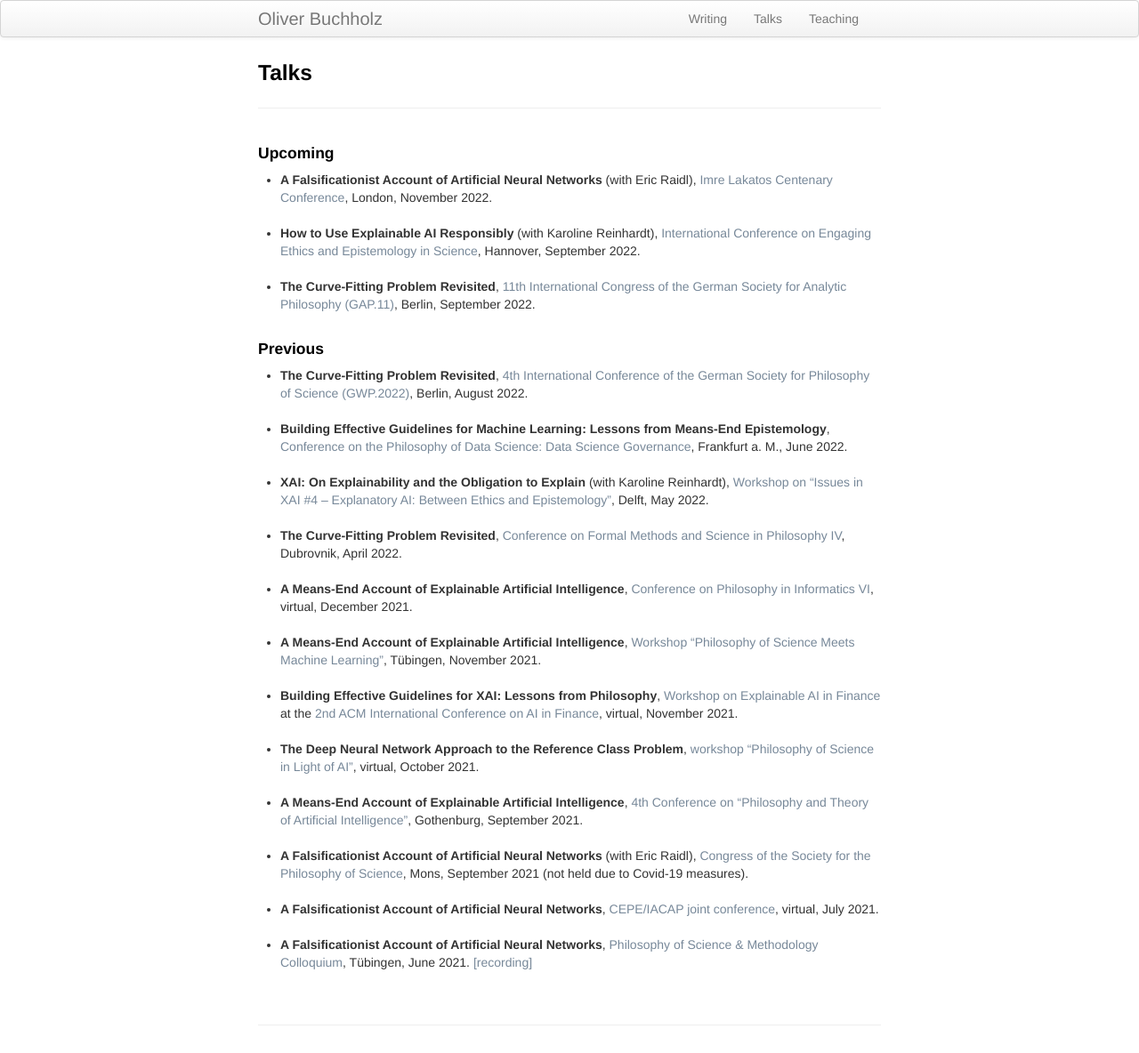
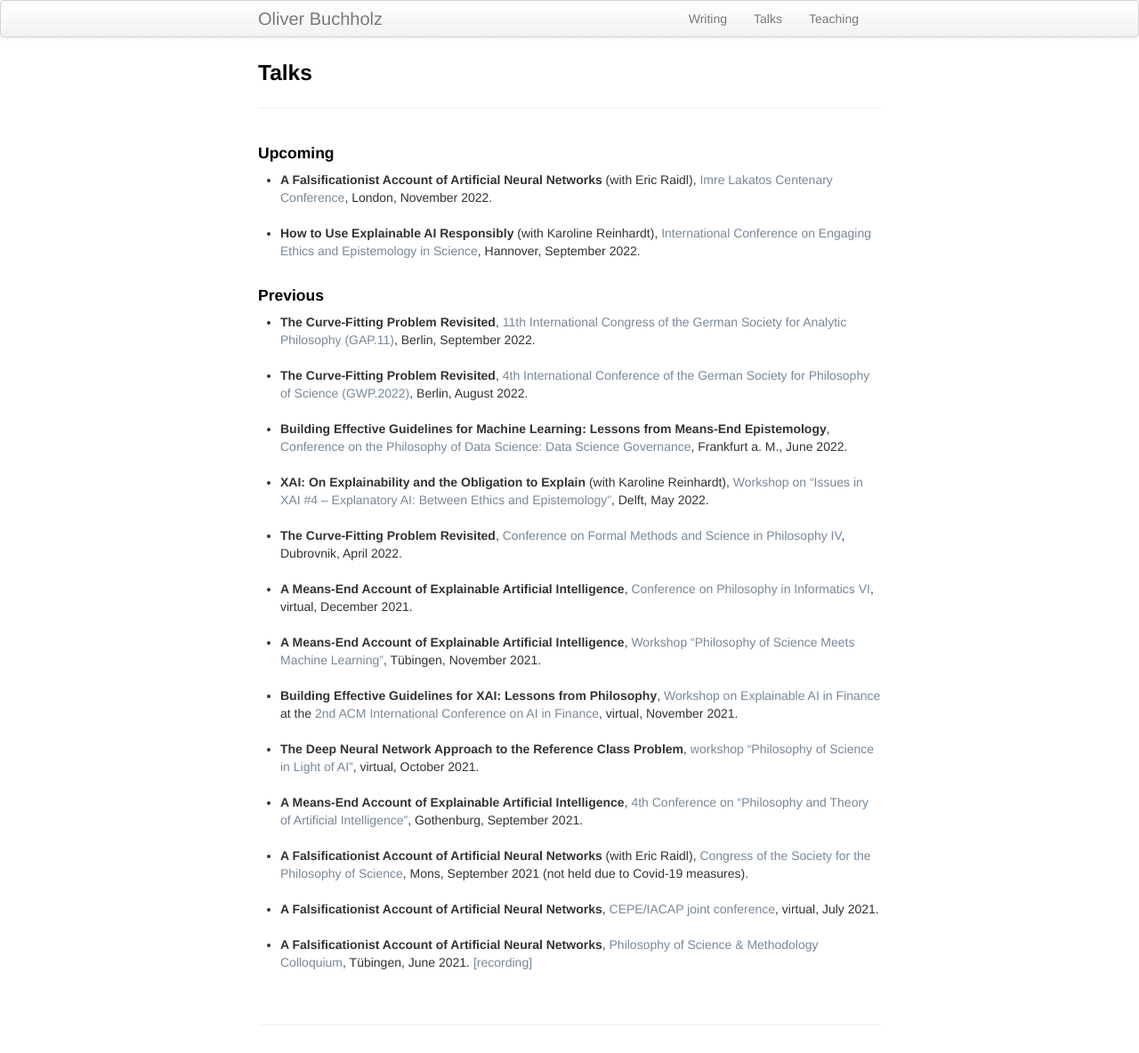
Before and after one commit to oliverbuchholz/oliverbuchholz.github.io, a Jekyll site: the page built from pages/talks.md, in a window 1280 px wide. Shown: the whole page at 89% size. Built offline with Jekyll 4.4.1, drawn with Linux system fonts in a browser that asks for light colours.

Commit message:
changed GAP to previous

```diff
--- a/pages/talks.md
+++ b/pages/talks.md
@@ -12,9 +12,6 @@ description: Oliver Buchholz | Talks
 
 <li><b>How to Use Explainable AI Responsibly</b> (with Karoline Reinhardt), <a href="https://grk2073.org/eesconference2022/" target="_blank">International Conference on Engaging Ethics and Epistemology in Science</a>, Hannover, September 2022.<br><br>
 </li>
-
-<li><b>The Curve-Fitting Problem Revisited</b>, <a href="https://gap11.de/en/index.html" target="_blank">11th International Congress of the German Society for Analytic Philosophy (GAP.11)</a>, Berlin, September 2022.<br><br>
-</li>
 </ul>
 
 
@@ -22,6 +19,9 @@ description: Oliver Buchholz | Talks
 <h4>Previous</h4>
 
 <ul>
+<li><b>The Curve-Fitting Problem Revisited</b>, <a href="https://gap11.de/en/index.html" target="_blank">11th International Congress of the German Society for Analytic Philosophy (GAP.11)</a>, Berlin, September 2022.<br><br>
+</li>
+
 <li><b>The Curve-Fitting Problem Revisited</b>, <a href="https://www.wissphil.de/gwp2022/" target="_blank">4th International Conference of the German Society for Philosophy of Science (GWP.2022)</a>, Berlin, August 2022.<br><br>
 </li>
 
```
